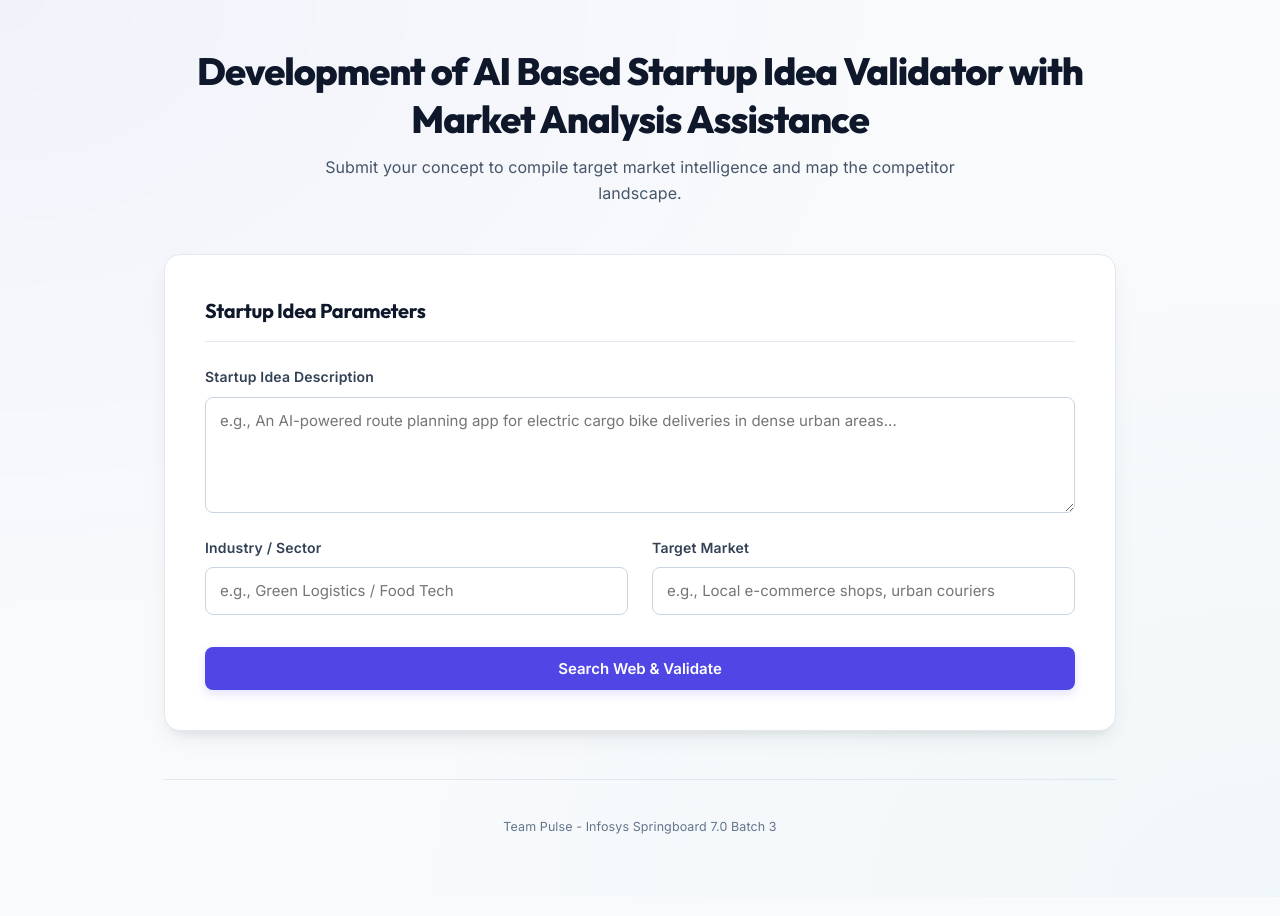
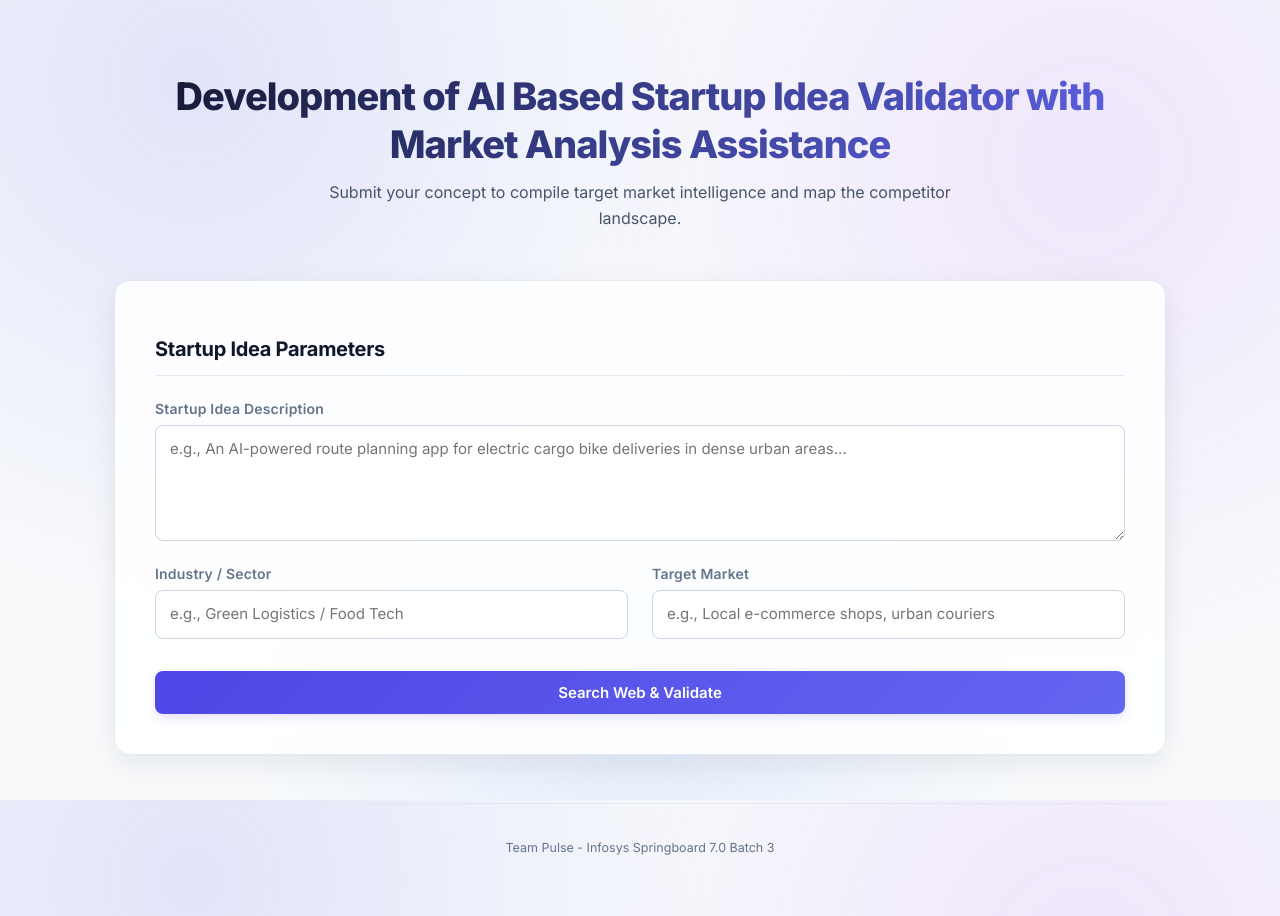
Before and after one commit to UtkarshSrivastav09/Team-Pulse-ISB7.3, a React (Vite) app in the folder frontend/: page / in a window 1280 px wide. Built offline with nearby package versions, Linux system fonts and the light colour scheme.

Commit message:
Improve UI design

```diff
--- a/frontend/src/App.css
+++ b/frontend/src/App.css
@@ -487,3 +487,34 @@ input:focus, textarea:focus {
     transform: translateY(0);
   }
 }
+/* --- UI Polish Additions --- */
+
+.app-container {
+  max-width: 1100px;
+  margin: 0 auto;
+}
+
+.app-header h1 {
+  background: linear-gradient(135deg, var(--text-highlight), var(--accent-light));
+  -webkit-background-clip: text;
+  background-clip: text;
+  -webkit-text-fill-color: transparent;
+}
+
+.glass-card {
+  backdrop-filter: blur(12px);
+  -webkit-backdrop-filter: blur(12px);
+}
+
+.btn-primary {
+  background: linear-gradient(135deg, var(--accent), var(--accent-light));
+}
+
+input, textarea {
+  background: rgba(255, 255, 255, 0.9);
+}
+
+::selection {
+  background: var(--accent-bg);
+  color: var(--accent);
+}
--- a/frontend/src/index.css
+++ b/frontend/src/index.css
@@ -1,73 +1,51 @@
-@import url('https://fonts.googleapis.com/css2?family=Inter:wght@400;500;600;700&family=Outfit:wght@500;600;700;800&display=swap');
-
-:root {
-  /* Colors */
-  --bg: #f8fafc;
-  --text: #475569;
-  --text-light: #334155;
-  --text-highlight: #0f172a;
-  --border: #e2e8f0;
-  --accent: #4f46e5;
-  --accent-light: #6366f1;
-  --accent-bg: rgba(79, 70, 229, 0.08);
-  --accent-border: rgba(79, 70, 229, 0.2);
-  --card-bg: #ffffff;
-  --shadow: 0 10px 25px -5px rgba(15, 23, 42, 0.08), 0 8px 10px -6px rgba(15, 23, 42, 0.08);
-  --error-bg: #fef2f2;
-  --error-border: #fca5a5;
-  --success-color: #059669;
-
-  /* Typography */
-  --sans: 'Inter', system-ui, -apple-system, sans-serif;
-  --heading: 'Outfit', 'Inter', system-ui, sans-serif;
-  --mono: ui-monospace, Consolas, monospace;
-
-  font: 16px/1.6 var(--sans);
-  letter-spacing: 0.1px;
-  color-scheme: light;
-  color: var(--text);
-  background: var(--bg);
-
-  text-rendering: optimizeLegibility;
-  -webkit-font-smoothing: antialiased;
-  -moz-osx-font-smoothing: grayscale;
-}
-
-body {
-  margin: 0;
-  padding: 0;
-  background-color: var(--bg);
-  background-image:
-    radial-gradient(at 0% 0%, rgba(79, 70, 229, 0.04) 0px, transparent 50%),
-    radial-gradient(at 100% 100%, rgba(13, 148, 136, 0.03) 0px, transparent 50%);
-  min-height: 100vh;
-}
-
-#root {
-  width: 100%;
-  max-width: 1000px;
-  margin: 0 auto;
-  min-height: 100vh;
-  box-sizing: border-box;
-}
-
-h1, h2, h3, h4, h5, h6 {
-  font-family: var(--heading);
-  color: var(--text-highlight);
-  font-weight: 700;
-  margin: 0;
-}
-
-a {
-  color: var(--accent);
-  text-decoration: none;
-  transition: color 0.15s ease;
-}
-
-a:hover {
-  color: var(--accent-light);
-}
+@import url('https://fonts.googleapis.com/css2?family=Inter:wght@400;500;600;700;800&display=swap');
 
 * {
   box-sizing: border-box;
 }
+
+:root {
+  --sans: 'Inter', -apple-system, BlinkMacSystemFont, 'Segoe UI', sans-serif;
+
+  --accent: #4f46e5;
+  --accent-light: #6366f1;
+  --accent-bg: rgba(79, 70, 229, 0.08);
+  --accent-border: rgba(79, 70, 229, 0.25);
+
+  --text-highlight: #0f172a;
+  --text: #475569;
+  --text-light: #64748b;
+
+  --card-bg: rgba(255, 255, 255, 0.85);
+  --border: #e2e8f0;
+  --shadow: 0 10px 30px rgba(15, 23, 42, 0.08);
+
+  --success-color: #059669;
+  --error-bg: #fef2f2;
+  --error-border: #fecaca;
+}
+
+html, body {
+  margin: 0;
+  padding: 0;
+  font-family: var(--sans);
+  color: var(--text);
+}
+
+body {
+  min-height: 100vh;
+  background:
+    radial-gradient(circle at 15% 10%, rgba(99, 102, 241, 0.15), transparent 40%),
+    radial-gradient(circle at 85% 20%, rgba(168, 85, 247, 0.12), transparent 40%),
+    radial-gradient(circle at 50% 90%, rgba(59, 130, 246, 0.10), transparent 40%),
+    #f8fafc;
+  background-attachment: fixed;
+}
+
+#root {
+  min-height: 100vh;
+}
+
+a {
+  color: inherit;
+}
```
